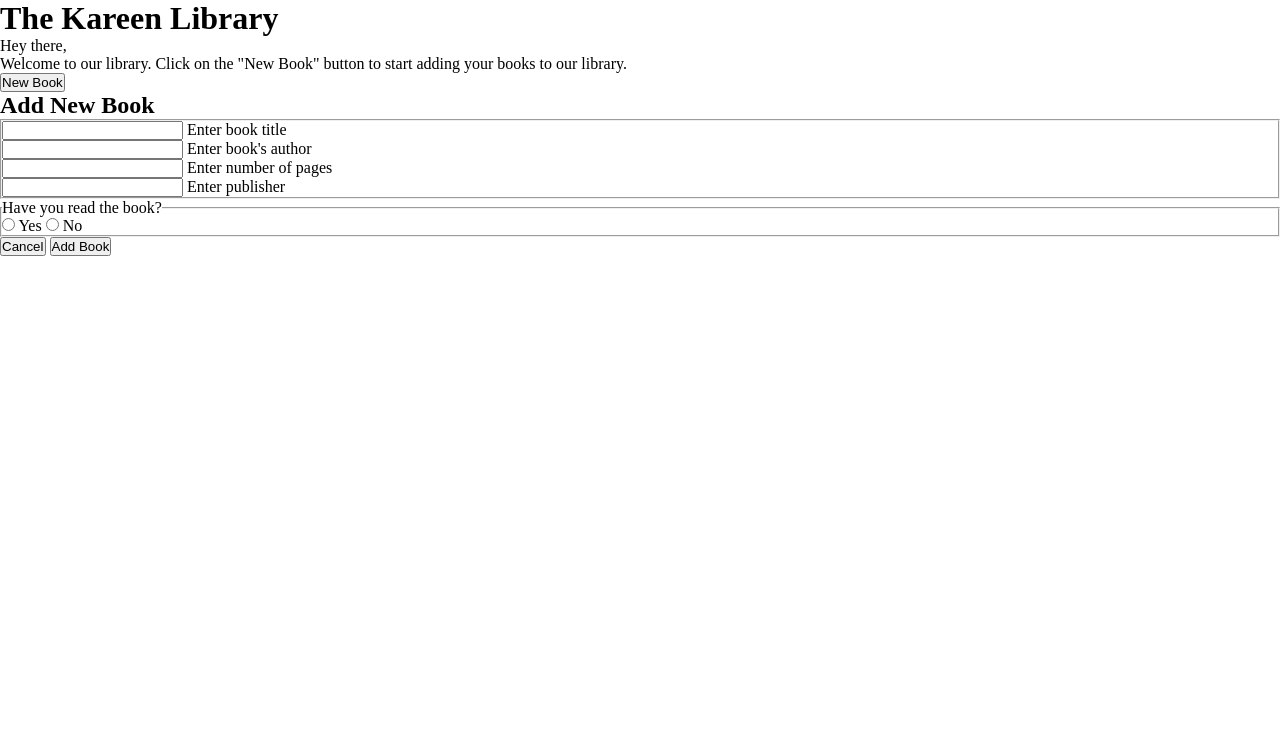
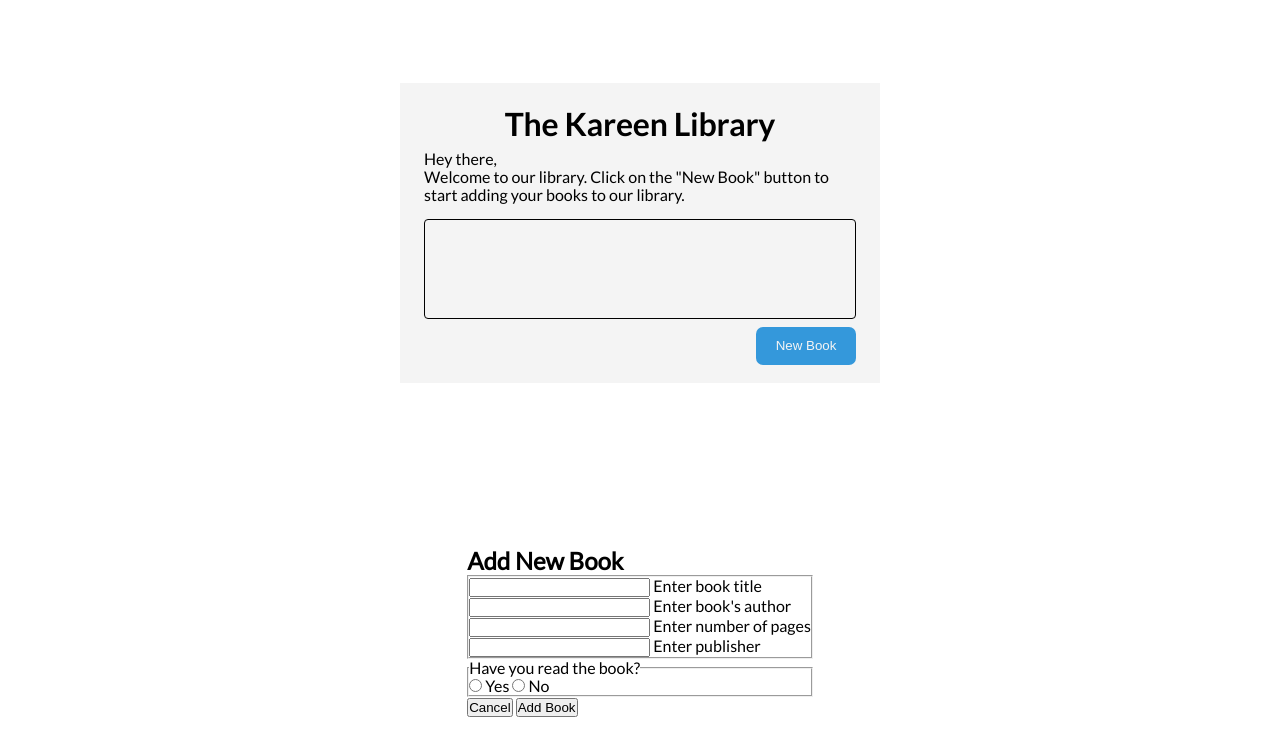
Before and after one commit to corneliusweb/learning-fullstack-odin, a plain HTML site: page projects/library/index.html in a window 1280 px wide. Drawn offline with Linux system fonts and the light colour scheme.

Commit message:
Layout header, display and button

```diff
--- a/projects/library/style.css
+++ b/projects/library/style.css
@@ -26,3 +26,56 @@
 	padding: 0;
 	margin: 0;
 }
+
+body {
+	font-family: var(--text-font);
+	display: grid;
+	place-items: center;
+	height: 100dvh;
+	background-color: #fff;
+}
+
+.container {
+	width: 90%;
+	max-width: 480px;
+	min-width: 280px;
+	margin: auto;
+	min-height: 300px;
+	max-height: fit-content;
+	padding: 1rem 1.5rem;
+	background-color: var(--background-color);
+
+	header {
+		margin-bottom: 15px;
+
+		h1 {
+			line-height: 1.6;
+			font-family: var(--heading-font);
+			letter-spacing: -0.2px;
+			text-align: center;
+		}
+	}
+
+	.display {
+		width: 100%;
+		min-height: 100px;
+		max-height: fit-content;
+		border: 1px solid;
+		padding: 15px;
+		border-radius: 4px;
+		margin-bottom: 8px;
+	}
+
+	button {
+		display: block;
+		width: 100px;
+		height: 38px;
+		cursor: pointer;
+		background: #3498db;
+		border: none;
+		border-radius: 7px;
+		color: var(--background-color);
+		text-align: center;
+		float: right;
+	}
+}
```
